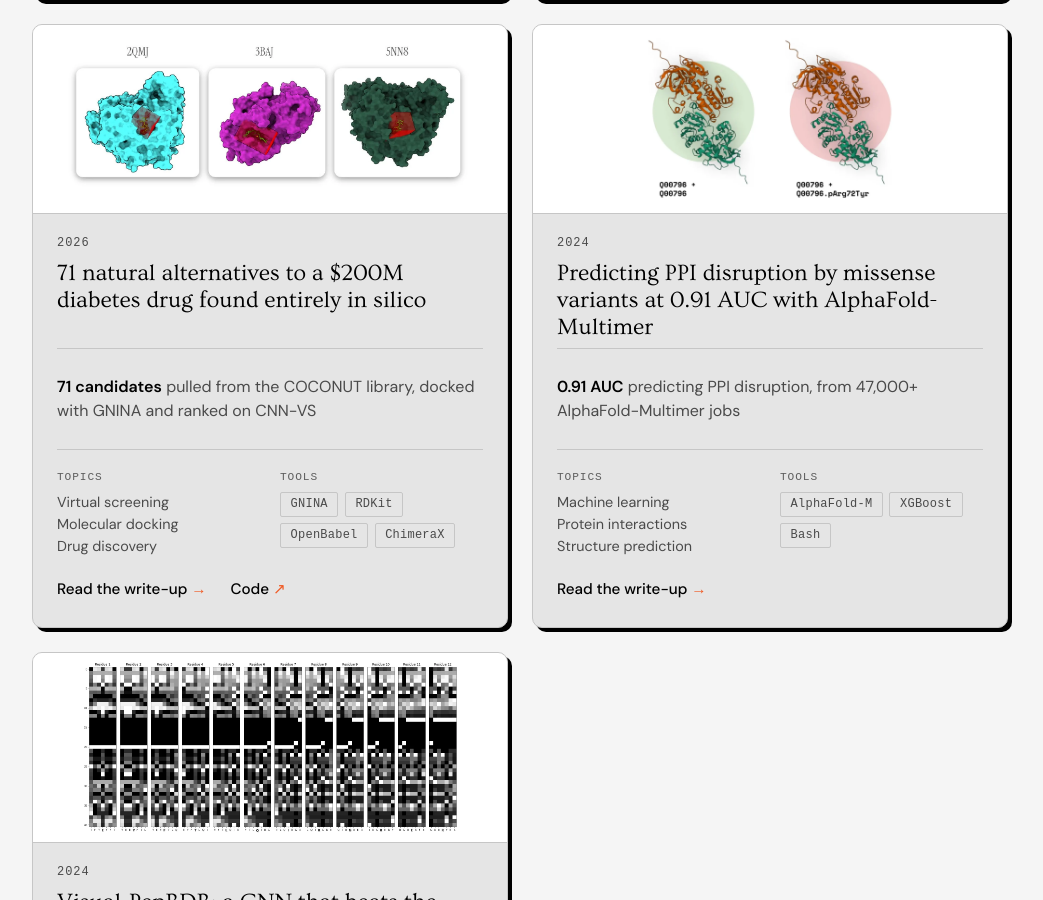
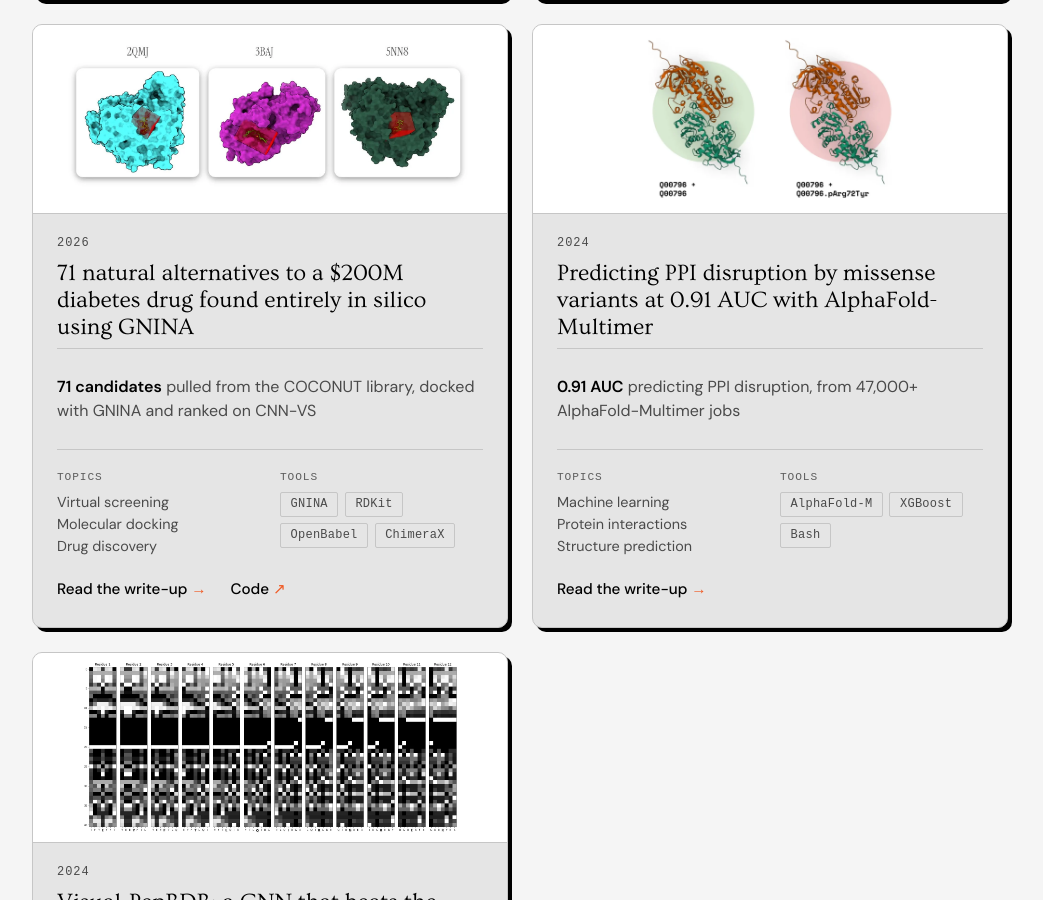
Before and after one commit to MurtoHilali/murtohilali.github.io, a Jekyll site: the page built from index.html, in a window 1280 px wide and 900 px high, scrolled down 1291 px. Shown: the whole window, without its empty margins (120-1163 px from the left). Built offline with Jekyll 4.4.1, drawn with Linux system fonts in a browser that asks for light colours; some web fonts are replaced; the list of posts is cut into pages by our own code.

Commit message:
Mention GNINA in the acarbose headline
Co-Authored-By: Claude Opus 5.5 <noreply@anthropic.com>

```diff
--- a/_data/projects.yml
+++ b/_data/projects.yml
@@ -118,7 +118,7 @@
 
 - id: acarbose-alternatives
   title: Acarbose Alternatives
-  headline: "71 natural alternatives to a $200M diabetes drug found entirely in silico"
+  headline: "71 natural alternatives to a $200M diabetes drug found entirely in silico using GNINA"
   date: "2026-02"
   status: completed
   track: research
```
